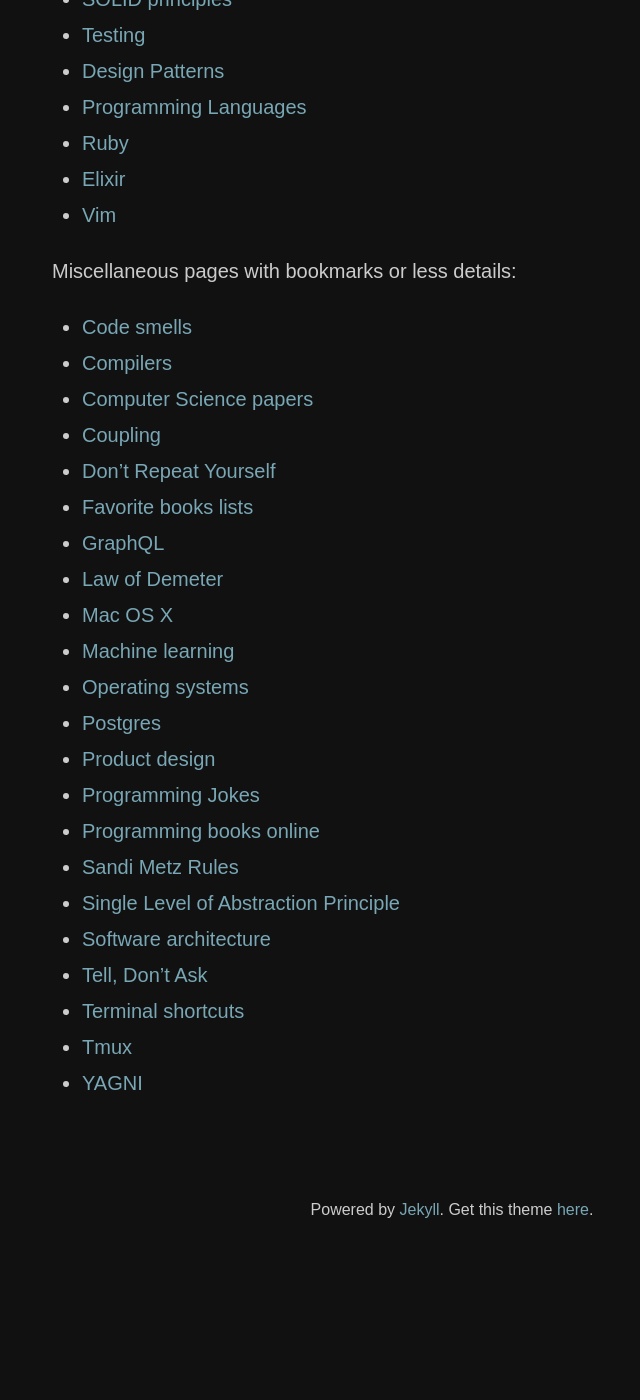
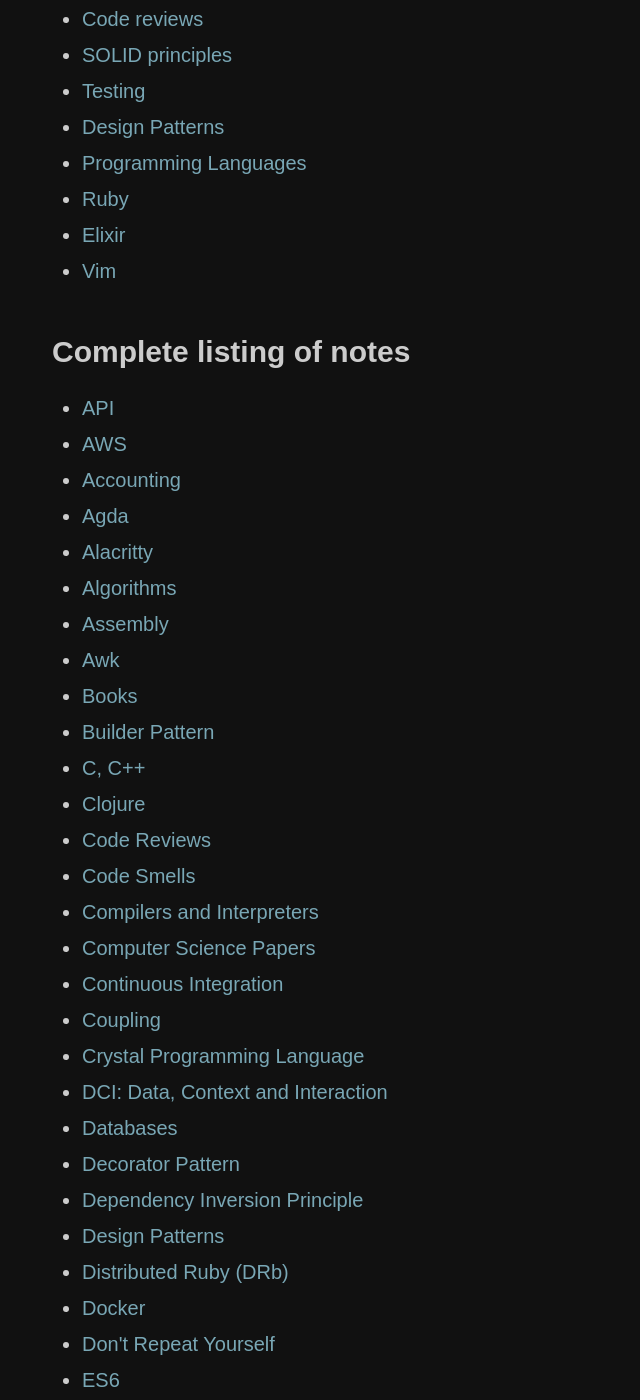
Before and after one commit to nithinbekal/nithinbekal.github.io, a Jekyll site: the page built from notes/index.md, in a window 1280 px wide and 1400 px high, scrolled down 354 px. Shown: the whole window, without its empty margins (188-828 px from the left). Built offline with Jekyll 4.4.1, drawn with Linux system fonts in a browser that asks for light colours; before the commit the page ends 1633 px from its top, so only the background shows below that; some of the changed text lies outside the part shown.

Commit message:
Show complete list of notes

```diff
--- a/_layouts/page.html
+++ b/_layouts/page.html
@@ -3,7 +3,12 @@
 ---
 
 <div class='post page'>
-  <h1 class='title'>{{ page.title }}</h2>
+  <h1 class='title'>
+    {% if page.url contains "/notes/" %}
+      <a href="/notes/">Notes</a> /
+    {% endif %}
+    {{ page.title }}
+    </h2>
 
   <div class='content'>
   {{ content }}
--- a/notes/index.md
+++ b/notes/index.md
@@ -14,27 +16,14 @@
 - [Elixir](/notes/elixir/)
 - [Vim](/notes/vim/)
 
-Miscellaneous pages with bookmarks or less details:
+## Complete listing of notes
 
-- [Code smells](/notes/code-smells)
-- [Compilers](/notes/compilers/)
-- [Computer Science papers](/notes/papers/)
-- [Coupling](/notes/coupling/)
-- [Don't Repeat Yourself](/notes/dry/)
-- [Favorite books lists](/notes/books/)
-- [GraphQL](/notes/graphql/)
-- [Law of Demeter](/notes/demeter/)
-- [Mac OS X](/notes/osx/)
-- [Machine learning](/notes/machine-learning/)
-- [Operating systems](/notes/os/)
-- [Postgres](/notes/postgres/)
-- [Product design](/notes/product-design/)
-- [Programming Jokes](/notes/programming-humor/)
-- [Programming books online](/notes/programming-books/)
-- [Sandi Metz Rules](/notes/sandi-metz-rules/)
-- [Single Level of Abstraction Principle](/notes/single-level-of-abstraction/)
-- [Software architecture](/notes/architecture/)
-- [Tell, Don't Ask](/notes/tell-dont-ask/)
-- [Terminal shortcuts](/notes/terminal-shortcuts/)
-- [Tmux](/notes/tmux/)
-- [YAGNI](/notes/yagni/)
+{% assign notes = site.pages | sort: "title" %}
+
+<ul>
+  {% for note in notes %}
+    {% if note.url contains "/notes/" %}
+      <li><a href="{{ note.url }}">{{ note.title }}</a></li>
+    {% endif %}
+  {% endfor %}
+</ul>
```
Also changed, not shown: other parts of notes/index.md (+2 -0 lines).
